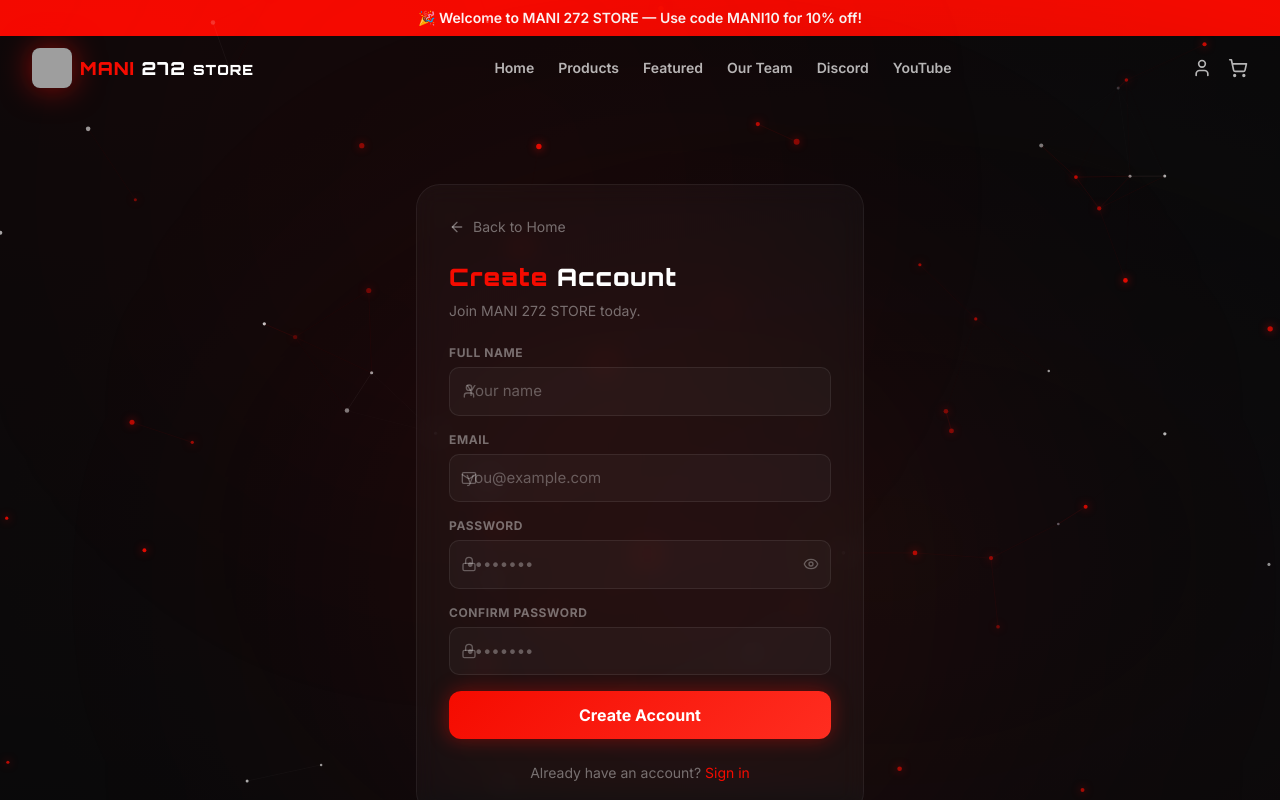
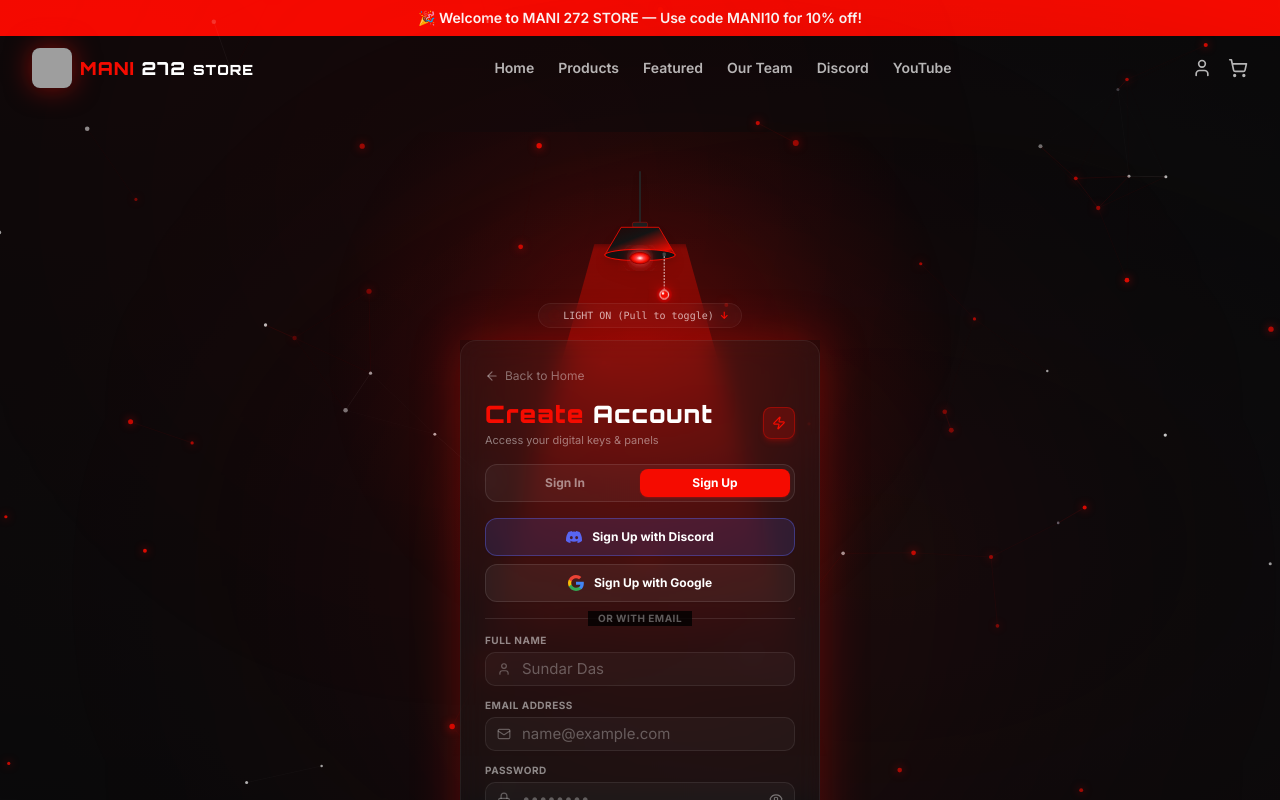
Before and after one commit to sundardas366-eng/mani-272-store, a Next.js app: page /register in a window 1280 px wide. Shown: the top 800 px of the page. Built offline with nearby package versions, Linux system fonts and the light colour scheme; grey boxes are pictures that could not be loaded.

Commit message:
feat: use light on-off lamp login everywhere and remove old plain login forms

```diff
--- a/src/app/(auth)/register/page.tsx
+++ b/src/app/(auth)/register/page.tsx
@@ -1,103 +1,16 @@
 "use client";
 
-import { useState } from "react";
-import Link from "next/link";
-import { Mail, Lock, User, Eye, EyeOff, ArrowLeft } from "lucide-react";
 import { ParticleBackground } from "@/components/animations/ParticleBackground";
 import { Navbar } from "@/components/layout/Navbar";
-import toast from "react-hot-toast";
+import { LampLoginForm } from "@/components/auth/LampLoginForm";
 
 export default function RegisterPage() {
-  const [name, setName] = useState("");
-  const [email, setEmail] = useState("");
-  const [password, setPassword] = useState("");
-  const [confirm, setConfirm] = useState("");
-  const [showPass, setShowPass] = useState(false);
-  const [loading, setLoading] = useState(false);
-
-  const handleRegister = (e: React.FormEvent) => {
-    e.preventDefault();
-    if (password !== confirm) {
-      toast.error("Passwords do not match");
-      return;
-    }
-    if (password.length < 6) {
-      toast.error("Password must be at least 6 characters");
-      return;
-    }
-
-    setLoading(true);
-
-    // Demo registration — replace with Supabase auth.signUp in production.
-    // When Supabase is configured:
-    //   const { data, error } = await supabase.auth.signUp({ email, password, options: { data: { name } } })
-    setTimeout(() => {
-      const user = { email, name, role: "user" };
-      localStorage.setItem("mani-272-user", JSON.stringify(user));
-      setLoading(false);
-      toast.success("Account created successfully");
-      window.location.href = "/dashboard";
-    }, 800);
-  };
-
   return (
     <>
       <ParticleBackground />
       <Navbar />
-      <main className="relative z-10 min-h-screen flex items-center justify-center px-4 py-12">
-        <div className="glass-card rounded-3xl p-8 max-w-md w-full">
-          <Link href="/" className="inline-flex items-center gap-2 text-white/40 hover:text-mani-red text-sm mb-6">
-            <ArrowLeft className="w-4 h-4" /> Back to Home
-          </Link>
-
-          <h1 className="mani-brand text-2xl mb-2">
-            <span className="mani-red">Create</span> <span className="mani-white">Account</span>
-          </h1>
-          <p className="text-white/40 text-sm mb-6">Join MANI 272 STORE today.</p>
-
-          <form onSubmit={handleRegister} className="space-y-4">
-            <div>
-              <label className="text-xs font-bold text-white/40 uppercase tracking-wider mb-1.5 block">Full Name</label>
-              <div className="relative">
-                <User className="absolute left-3 top-1/2 -translate-y-1/2 w-4 h-4 text-white/30" />
-                <input type="text" required value={name} onChange={(e) => setName(e.target.value)} className="input-mani pl-10" placeholder="Your name" />
-              </div>
-            </div>
-            <div>
-              <label className="text-xs font-bold text-white/40 uppercase tracking-wider mb-1.5 block">Email</label>
-              <div className="relative">
-                <Mail className="absolute left-3 top-1/2 -translate-y-1/2 w-4 h-4 text-white/30" />
-                <input type="email" required value={email} onChange={(e) => setEmail(e.target.value)} className="input-mani pl-10" placeholder="you@example.com" />
-              </div>
-            </div>
-            <div>
-              <label className="text-xs font-bold text-white/40 uppercase tracking-wider mb-1.5 block">Password</label>
-              <div className="relative">
-                <Lock className="absolute left-3 top-1/2 -translate-y-1/2 w-4 h-4 text-white/30" />
-                <input type={showPass ? "text" : "password"} required value={password} onChange={(e) => setPassword(e.target.value)} className="input-mani pl-10 pr-10" placeholder="••••••••" />
-                <button type="button" onClick={() => setShowPass(!showPass)} className="absolute right-3 top-1/2 -translate-y-1/2 text-white/30 hover:text-white">
-                  {showPass ? <EyeOff className="w-4 h-4" /> : <Eye className="w-4 h-4" />}
-                </button>
-              </div>
-            </div>
-            <div>
-              <label className="text-xs font-bold text-white/40 uppercase tracking-wider mb-1.5 block">Confirm Password</label>
-              <div className="relative">
-                <Lock className="absolute left-3 top-1/2 -translate-y-1/2 w-4 h-4 text-white/30" />
-                <input type={showPass ? "text" : "password"} required value={confirm} onChange={(e) => setConfirm(e.target.value)} className="input-mani pl-10" placeholder="••••••••" />
-              </div>
-            </div>
-
-            <button type="submit" disabled={loading} className="btn-glow w-full disabled:opacity-50">
-              {loading ? "Creating account..." : "Create Account"}
-            </button>
-          </form>
-
-          <p className="text-center text-white/40 text-sm mt-6">
-            Already have an account?{" "}
-            <Link href="/login" className="text-mani-red hover:underline">Sign in</Link>
-          </p>
-        </div>
+      <main className="relative z-10 min-h-screen flex items-center justify-center px-4 py-8">
+        <LampLoginForm redirectUrl="/dashboard" initialMode="signup" />
       </main>
     </>
   );
--- a/src/app/(main)/checkout/page.tsx
+++ b/src/app/(main)/checkout/page.tsx
@@ -2,18 +2,21 @@
 
 import { useState, useEffect } from "react";
 import { useRouter } from "next/navigation";
-import { AlertCircle, Lock, ShieldCheck, Zap, ArrowRight } from "lucide-react";
+import { AlertCircle, Lock, ShieldCheck, Zap, ArrowRight, UserCheck } from "lucide-react";
 import { Navbar } from "@/components/layout/Navbar";
 import { Footer } from "@/components/layout/Footer";
 import { ParticleBackground } from "@/components/animations/ParticleBackground";
+import { LampLoginForm } from "@/components/auth/LampLoginForm";
 import { useCartStore } from "@/store/cart";
 import { formatPrice } from "@/lib/utils";
+import toast from "react-hot-toast";
 
 export default function CheckoutPage() {
   const router = useRouter();
   const { items, getTotal, clearCart } = useCartStore();
   const total = getTotal();
 
+  const [currentUser, setCurrentUser] = useState<{ email: string; name: string } | null>(null);
   const [name, setName] = useState("");
   const [email, setEmail] = useState("");
   const [contact, setContact] = useState("");
@@ -22,14 +25,17 @@ export default function CheckoutPage() {
   const [processing, setProcessing] = useState(false);
   const [errorMessage, setErrorMessage] = useState("");
 
-  // Auto-fill from localStorage if user is logged in
+  // Check login session on mount
   useEffect(() => {
     try {
       const stored = localStorage.getItem("mani-272-user");
       if (stored) {
         const u = JSON.parse(stored);
-        if (u?.email) setEmail(u.email);
-        if (u?.name) setName(u.name);
+        if (u?.email) {
+          setCurrentUser(u);
+          setEmail(u.email);
+          setName(u.name || u.email.split("@")[0]);
+        }
       }
       const savedEmail = localStorage.getItem("mani_customer_email");
       if (savedEmail && !email) setEmail(savedEmail);
@@ -38,12 +44,29 @@ export default function CheckoutPage() {
     } catch {}
   }, []);
 
+  const handleLogout = () => {
+    try {
+      localStorage.removeItem("mani-272-user");
+    } catch {}
+    setCurrentUser(null);
+    setEmail("");
+    setName("");
+    toast.success("Signed out");
+  };
+
   const handleCheckout = async (e: React.FormEvent) => {
     e.preventDefault();
-    if (!name.trim() || !email.trim() || !contact.trim()) {
-      setErrorMessage("Please fill all required fields marked with *");
+
+    const finalEmail = (email || (currentUser ? currentUser.email : "")).trim();
+    const finalName = (name || (currentUser ? currentUser.name : "") || (finalEmail ? finalEmail.split("@")[0] : "Customer")).trim();
+    const finalContact = (contact || "Instant Key Delivery").trim();
+
+    if (!finalEmail) {
+      setErrorMessage("Please sign in or enter your delivery email above.");
+      toast.error("Please sign in or provide delivery email");
       return;
     }
+
     setProcessing(true);
     setErrorMessage("");
 
@@ -52,9 +75,9 @@ export default function CheckoutPage() {
         method: "POST",
         headers: { "Content-Type": "application/json" },
         body: JSON.stringify({
-          customerName: name.trim(),
-          customerEmail: email.trim(),
-          contact: contact.trim(),
+          customerName: finalName,
+          customerEmail: finalEmail,
+          contact: finalContact,
           discordId: discordId.trim(),
           paymentMethod,
           baseAmount: total,
@@ -76,8 +99,8 @@ export default function CheckoutPage() {
         try {
           localStorage.setItem("mani_last_order", JSON.stringify(data.order));
           localStorage.setItem(`mani_order_${data.order.orderId}`, JSON.stringify(data.order));
-          localStorage.setItem("mani_customer_email", email.trim());
-          localStorage.setItem("mani_customer_name", name.trim());
+          localStorage.setItem("mani_customer_email", finalEmail);
+          localStorage.setItem("mani_customer_name", finalName);
         } catch (e) {
           console.warn("Could not save order in localStorage:", e);
         }
@@ -153,71 +176,88 @@ export default function CheckoutPage() {
             </div>
           )}
 
-          <form onSubmit={handleCheckout} className="grid grid-cols-1 lg:grid-cols-3 gap-8">
-            {/* Form Fields: Clean Contact & Delivery Information */}
+          <div className="grid grid-cols-1 lg:grid-cols-3 gap-8">
+            {/* Left Column: Light On/Off Lamp Login or Authenticated Profile */}
             <div className="lg:col-span-2 space-y-6">
-              <div className="glass-card rounded-2xl p-6 sm:p-8">
-                <h2 className="font-bold text-white text-lg mb-6 flex items-center gap-2">
-                  <ShieldCheck className="w-5 h-5 text-mani-red" /> Contact & Delivery Information
+              {currentUser ? (
+                /* Authenticated Profile */
+                <div className="glass-card rounded-2xl p-6 sm:p-7 border-mani-red/40 bg-black/75 shadow-lg shadow-mani-red/10">
+                  <div className="flex flex-col sm:flex-row sm:items-center justify-between gap-4 pb-4 border-b border-white/10">
+                    <div className="flex items-center gap-3.5">
+                      <div className="w-12 h-12 rounded-xl bg-gradient-to-br from-mani-red to-red-950 border border-mani-red/60 flex items-center justify-center font-black text-white text-lg shadow-md shadow-mani-red/20">
+                        {currentUser.name ? currentUser.name.charAt(0).toUpperCase() : "U"}
+                      </div>
+                      <div>
+                        <div className="flex items-center gap-2">
+                          <h2 className="font-bold text-white text-base">
+                            {currentUser.name || "Customer Account"}
                           </h2>
-                <div className="space-y-4">
+                          <span className="text-[10px] bg-emerald-500/20 text-emerald-400 border border-emerald-500/30 px-2 py-0.5 rounded-full font-bold flex items-center gap-1">
+                            <UserCheck className="w-3 h-3" /> VERIFIED
+                          </span>
+                        </div>
+                        <p className="text-white/40 text-xs mt-0.5 font-mono">{currentUser.email}</p>
+                      </div>
+                    </div>
+
+                    <button
+                      type="button"
+                      onClick={handleLogout}
+                      className="text-xs text-white/40 hover:text-mani-red transition self-start sm:self-auto"
+                    >
+                      Switch Account / Sign Out
+                    </button>
+                  </div>
+
+                  <div className="mt-4 space-y-3.5">
+                    <div className="p-3.5 rounded-xl bg-white/[0.02] border border-white/5 flex items-center justify-between text-xs">
+                      <span className="text-white/50">Key Delivery Destination:</span>
+                      <span className="font-mono text-mani-red font-bold text-sm">{currentUser.email}</span>
+                    </div>
+
+                    <div className="grid grid-cols-1 sm:grid-cols-2 gap-3.5">
                       <div>
-                    <label className="text-xs font-bold text-white/50 uppercase tracking-wider mb-2 block">
-                      Full Name *
+                        <label className="text-[10px] font-bold text-white/50 uppercase tracking-wider mb-1.5 block">
+                          Phone / WhatsApp / Telegram
                         </label>
                         <input
                           type="text"
-                      required
-                      value={name}
-                      onChange={(e) => setName(e.target.value)}
-                      className="input-mani w-full"
-                      placeholder="e.g. Sundar Das"
-                    />
-                  </div>
-
-                  <div>
-                    <label className="text-xs font-bold text-white/50 uppercase tracking-wider mb-2 block">
-                      Email Address (For Key Delivery) *
-                    </label>
-                    <input
-                      type="email"
-                      required
-                      value={email}
-                      onChange={(e) => setEmail(e.target.value)}
-                      className="input-mani w-full font-mono text-sm"
-                      placeholder="sundardas366@gmail.com"
-                    />
-                  </div>
-
-                  <div>
-                    <label className="text-xs font-bold text-white/50 uppercase tracking-wider mb-2 block">
-                      Phone / Telegram / WhatsApp *
-                    </label>
-                    <input
-                      type="text"
-                      required
                           value={contact}
                           onChange={(e) => setContact(e.target.value)}
-                      className="input-mani w-full"
+                          className="input-mani w-full text-xs !py-2"
                           placeholder="+91 98765 43210 or @username"
                         />
                       </div>
 
                       <div>
-                    <label className="text-xs font-bold text-white/50 uppercase tracking-wider mb-2 block flex items-center justify-between">
-                      <span>Discord User ID (Optional)</span>
-                      <span className="text-[10px] text-white/40 lowercase">for Discord role & DM</span>
+                        <label className="text-[10px] font-bold text-white/50 uppercase tracking-wider mb-1.5 block flex items-center justify-between">
+                          <span>Discord ID (Optional)</span>
+                          <span className="text-[10px] text-white/40 lowercase">for role & DM</span>
                         </label>
                         <input
                           type="text"
                           value={discordId}
                           onChange={(e) => setDiscordId(e.target.value)}
-                      className="input-mani w-full font-mono text-sm"
+                          className="input-mani w-full font-mono text-xs !py-2"
                           placeholder="e.g. 1457931837769908467"
                         />
                       </div>
                     </div>
                   </div>
+                </div>
+              ) : (
+                /* LIGHT ON-OFF LAMP LOGIN COMPONENT EMBEDDED DIRECTLY IN CHECKOUT */
+                <div className="glass-card rounded-2xl p-4 sm:p-6 border-mani-red/35 bg-black/80 shadow-xl shadow-mani-red/10">
+                  <LampLoginForm
+                    isEmbedded={true}
+                    onSuccess={(u) => {
+                      setCurrentUser(u);
+                      setEmail(u.email);
+                      setName(u.name);
+                    }}
+                  />
+                </div>
+              )}
 
               {/* Payment Methods */}
               <div className="glass-card rounded-2xl p-6 sm:p-8">
@@ -311,7 +351,8 @@ export default function CheckoutPage() {
                 </div>
 
                 <button
-                  type="submit"
+                  type="button"
+                  onClick={handleCheckout}
                   disabled={processing}
                   className="btn-glow w-full inline-flex items-center justify-center gap-2 py-3.5 text-base font-bold disabled:opacity-50"
                 >
@@ -333,7 +374,7 @@ export default function CheckoutPage() {
                 </div>
               </div>
             </div>
-          </form>
+          </div>
         </div>
       </main>
       <Footer />
--- a/src/components/auth/LampLoginForm.tsx
+++ b/src/components/auth/LampLoginForm.tsx
@@ -9,6 +9,7 @@ interface LampLoginFormProps {
   onSuccess?: (user: { email: string; name: string; provider?: string }) => void;
   redirectUrl?: string;
   isEmbedded?: boolean;
+  initialMode?: "signin" | "signup";
 }
 
 // Authentic Discord Icon
@@ -48,9 +49,10 @@ export function LampLoginForm({
   onSuccess,
   redirectUrl = "/dashboard",
   isEmbedded = false,
+  initialMode = "signin",
 }: LampLoginFormProps) {
   const [isOn, setIsOn] = useState(true);
-  const [mode, setMode] = useState<"signin" | "signup">("signin");
+  const [mode, setMode] = useState<"signin" | "signup">(initialMode);
   const [name, setName] = useState("");
   const [email, setEmail] = useState("");
   const [password, setPassword] = useState("");
```
Lines whose indentation alone changed are shown as unchanged.
